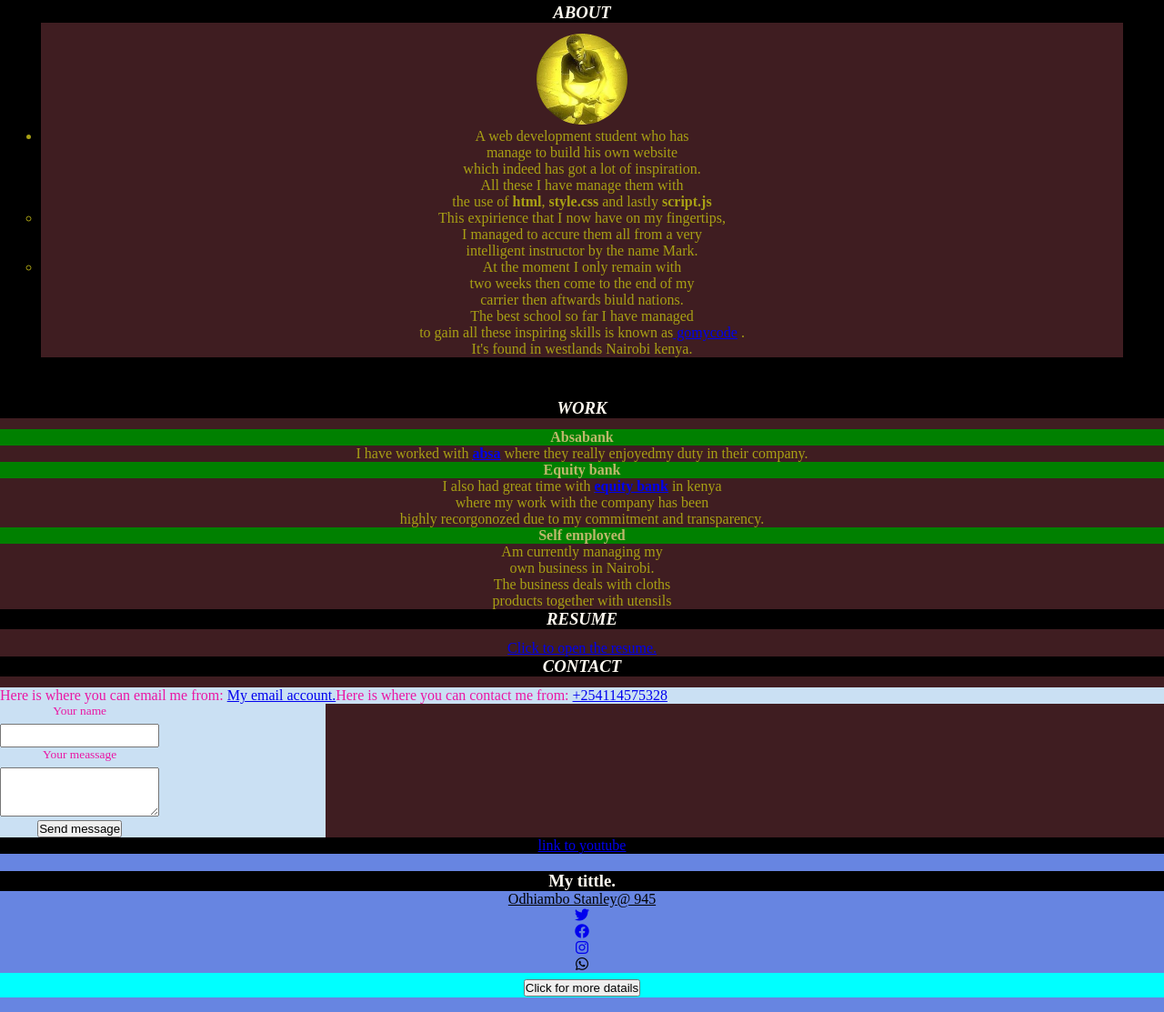
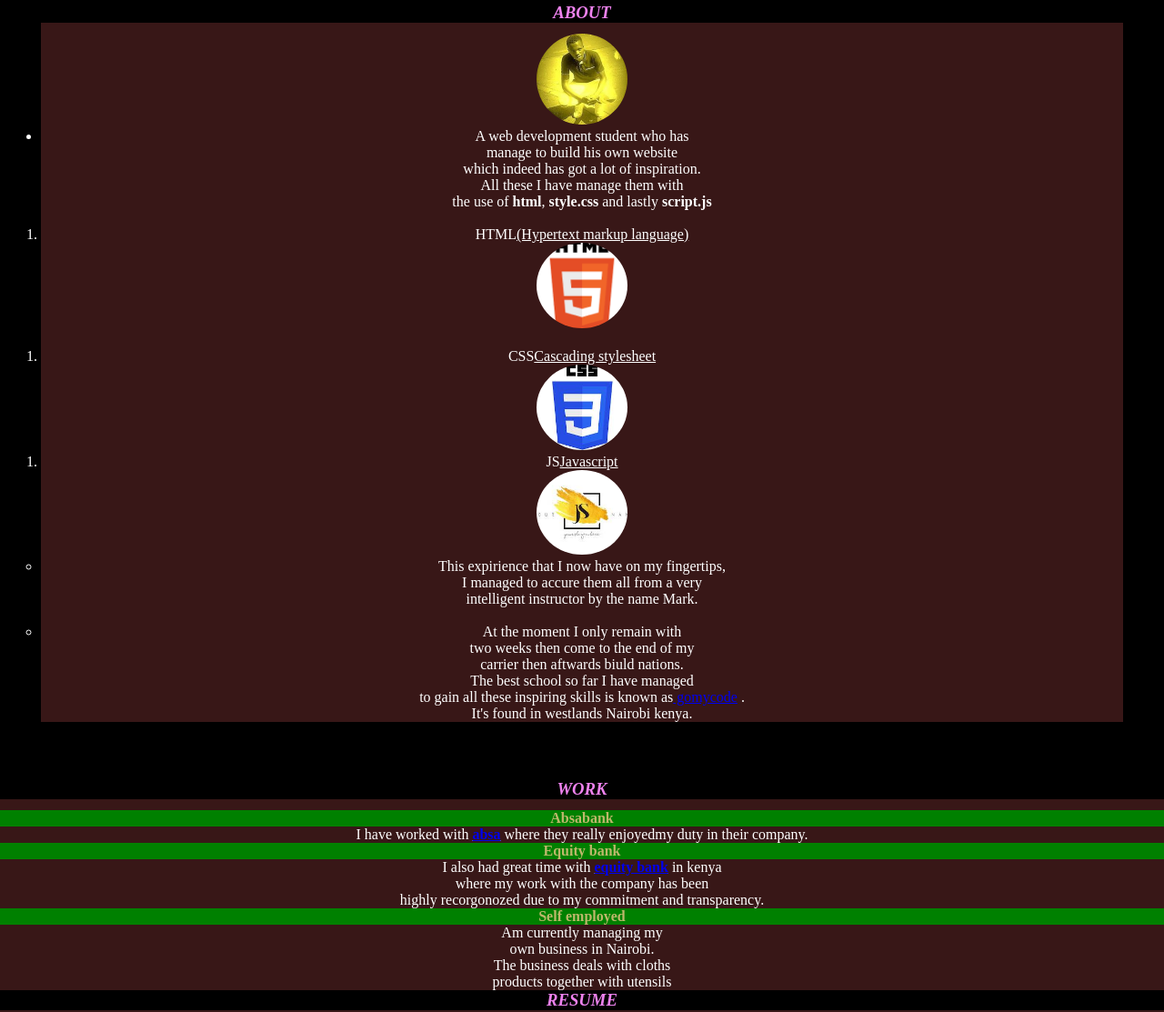
Before and after one commit to stanley-odhiambomwai/document.portfolio, a plain HTML site: page index.html in a window 1280 px wide. Shown: the part 82-1195 px from the top of the page at 91% size. Drawn offline with Linux system fonts and the light colour scheme.

Commit message:
changes done on index.html and style.js

```diff
--- a/index.html
+++ b/index.html
@@ -7,8 +7,8 @@
     <title>Stanley's project</title>
     <style>
       section {
-        background-color: rgb(63, 29, 33);
-        color: rgb(168, 160, 20);}
+        background-color: rgb(56, 23, 23);
+        color: white;}
     </style>
     <link
       rel="stylesheet"
@@ -51,9 +51,23 @@
             manage to build his own website<br />
             which indeed has got a lot of inspiration.<br>
              All these I have manage them with <br>
-             the use of <b>html</b>, <b>style.css</b> and lastly <b>script.js</b>
+             the use of <b>html</b>, <b>style.css</b> and lastly <b>script.js</b><br>
           </p>
         </li>
+        <br>
+
+        <ol><li>HTML<u>(Hypertext markup language)</u></li></ol>
+        <img src="images/html logo.png" alt="HTML">
+<br>
+
+<br>
+
+<ol><li>CSS<u>Cascading stylesheet</u></li></ol>
+<img src="images/css logo.jpeg" alt="CSS">
+<br>
+
+<ol><li>JS<u>Javascript</u></li></ol>
+<img src="images/js logo.jpeg" alt="JS">
 
         <li>
           <p>
@@ -62,7 +76,7 @@
             intelligent instructor by the name Mark.
           </p>
         </li>
-
+<br>
         <li>
           <p>
             At the moment I only remain with<br />
@@ -76,7 +90,8 @@
           </p>
           </li>
         </div>
-      </section>
+</section>
+   ,<br>
       <!-- End of About Section-->
 
 
@@ -165,7 +180,7 @@
         <li><a href="https://x.com/home"><i class="fa-brands fa-twitter"></i></a></li>
         <li><a href="https://web.facebook.com/"><i class="fa-brands fa-facebook"></i></a></li>
         <li><a href="https://www.instagram.com/"><i class="fa-brands fa-instagram"></i></a></li>
-        <li><i class="fa-brands fa-whatsapp"></i></li>
+        <li><a href="tel:+254114575328"><i class="fa-brands fa-whatsapp"></i></a></li>
       </ul>
       <h2><button>Click for more datails</button></h2>
     </footer>
--- a/style.css
+++ b/style.css
@@ -12,10 +12,14 @@
   font-style: normal;
 }
 
+section ol p{
+  color: white;
+}
+
 header h3 b u {
   text-align: right;
   background-color: black;
-  color: white;
+  color: violet;
 }
 section#about img{
   border-radius: 2000%;
@@ -24,6 +28,10 @@
 header{
   background-color: rgb(55, 117, 120);
   color: rgb(46, 24, 24);
+}
+
+section h3 i {
+  color: violet;
 }
 
  header nav ul li{
@@ -92,6 +100,10 @@
 margin-bottom: 6px;
 }
 
+footer u h3{
+  color: violet;
+}
+
 footer{
   padding: 19px 0;
   text-align: center;
```
Also changed, not shown: images/css logo.jpeg (added), images/html logo.png (added), images/js logo.jpeg (added).
